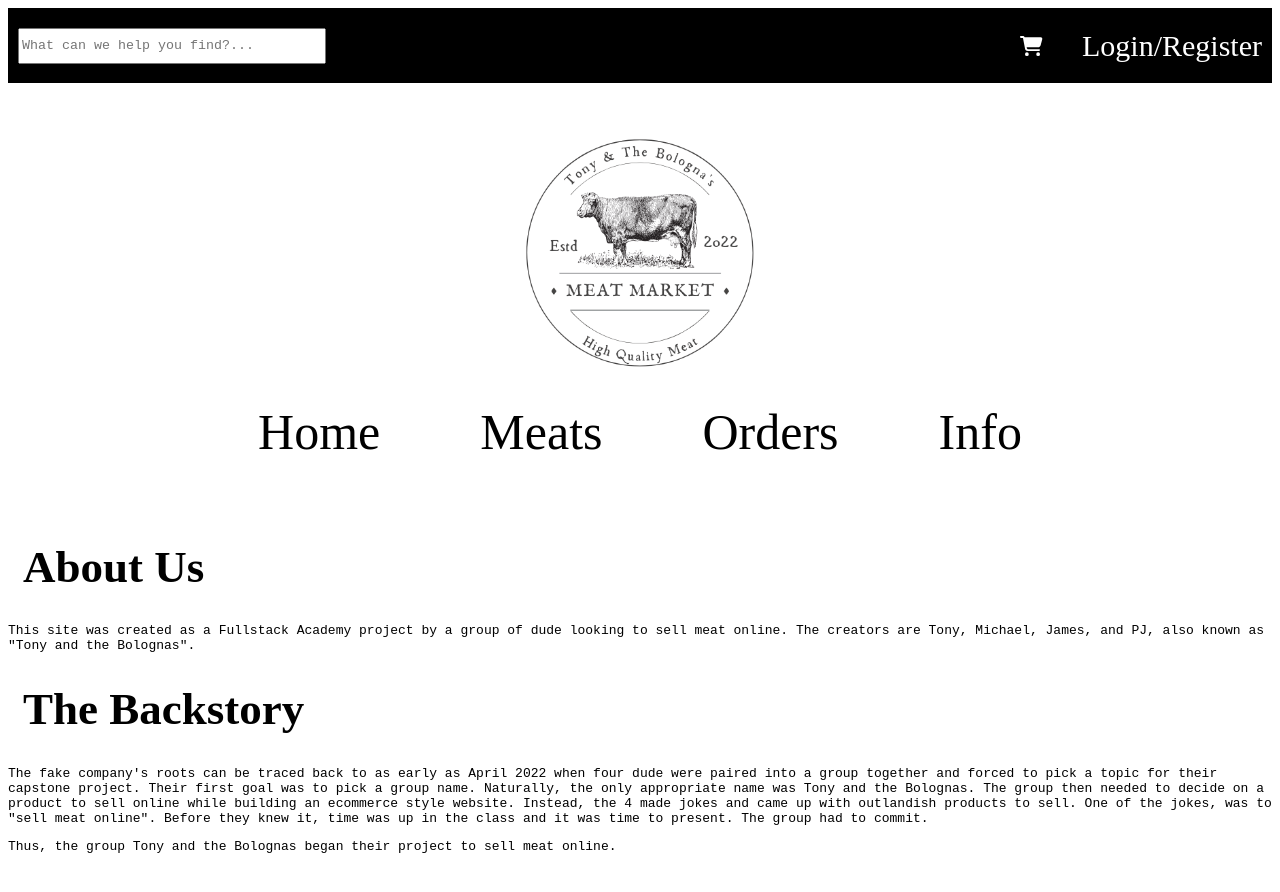
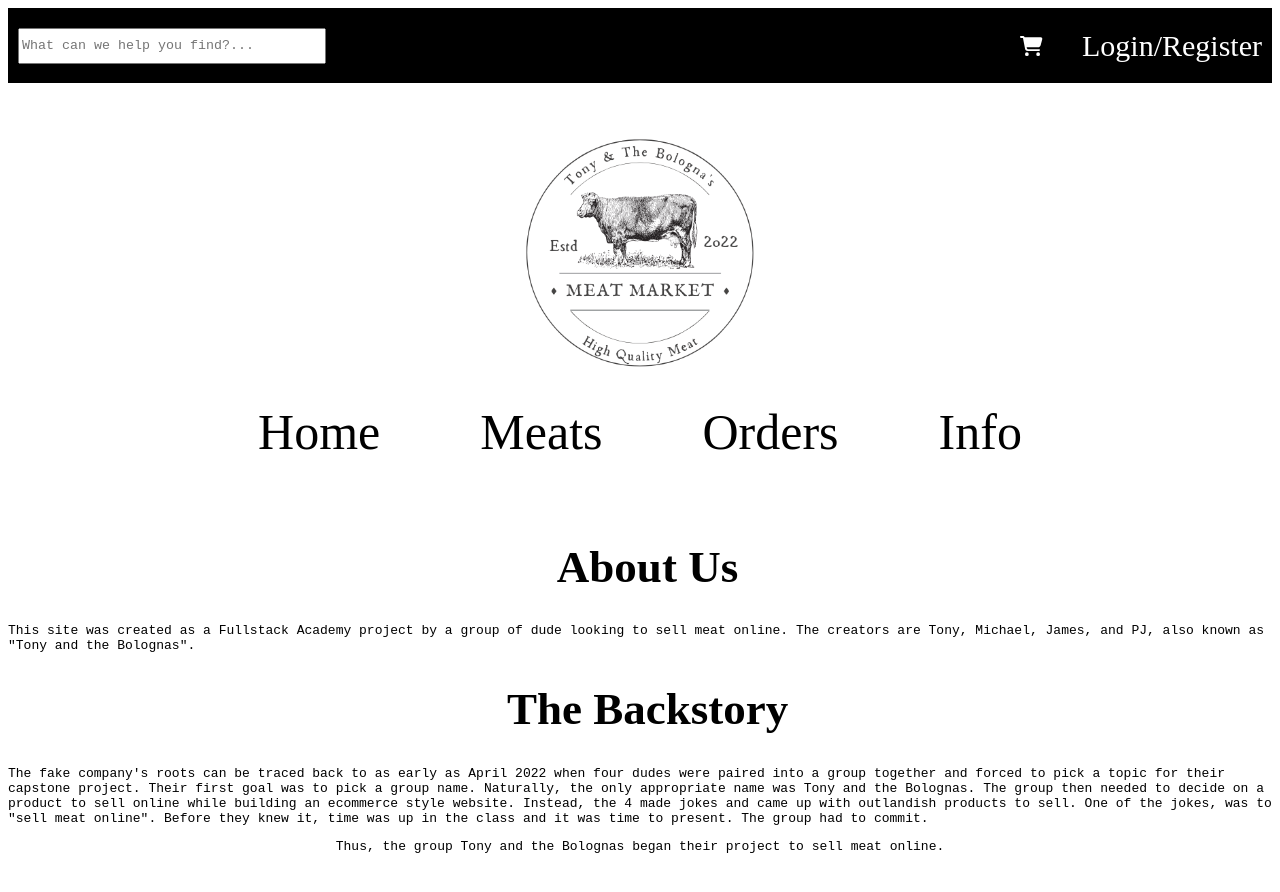
Before and after one commit to mccartneyj2009/grace-shopper, a React (Create React App) app: page /info in a window 1280 px wide. Shown: the top 892 px of the page. Built offline with nearby package versions, Linux system fonts and the light colour scheme; no server answers; a web font is replaced by a local one.

Commit message:
april 23 code

```diff
--- a/public/style.css
+++ b/public/style.css
@@ -1,10 +1,9 @@
-@import url('https://fonts.googleapis.com/css2?family=Meddon&display=swap');
+@import url("https://fonts.googleapis.com/css2?family=Meddon&display=swap");
 @import url("https://fonts.googleapis.com/css2?family=Wire+One&display=swap");
-@import url('https://fonts.googleapis.com/css2?family=Whisper&display=swap');
+@import url("https://fonts.googleapis.com/css2?family=Whisper&display=swap");
 
 * {
   font-family: monospace;
-
 }
 
 #nav-one {
@@ -22,10 +21,9 @@
   display: flex;
   align-items: center;
   justify-content: flex-end;
-
 }
 
-#nav-one-right>link {
+#nav-one-right > link {
   color: wheat;
 }
 
@@ -55,7 +53,6 @@
   display: flex;
   flex-direction: column;
   align-items: center;
-
 }
 
 #search {
@@ -78,8 +75,6 @@ body {
   margin-top: -70px;
 }
 
-
-
 .link {
   font-family: "Wire One";
   font-size: 50px;
@@ -95,14 +90,18 @@ body {
 
 h1 {
   display: flex;
-    justify-content: left;
+  justify-content: center;
   /* font-family: 'Meddon'; */
-    font-family: 'Whisper';
+  font-family: "Whisper";
   font-size: 45px;
   color: black;
   padding-left: 15px;
 }
 
+p {
+  display: flex;
+  justify-content: center;
+}
 
 @keyframes shake {
   0% {
--- a/src/components/info.js
+++ b/src/components/info.js
@@ -12,7 +12,7 @@ const Info = () => {
       <h1>The Backstory</h1>
       <p>
         The fake company's roots can be traced back to as early as April 2022
-        when four dude were paired into a group together and forced to pick a
+        when four dudes were paired into a group together and forced to pick a
         topic for their capstone project. Their first goal was to pick a group
         name. Naturally, the only appropriate name was Tony and the Bolognas.
         The group then needed to decide on a product to sell online while
```
Also changed, not shown: src/Home 2.js (added, +15 -0 lines). Lines whose indentation alone changed are shown as unchanged.
